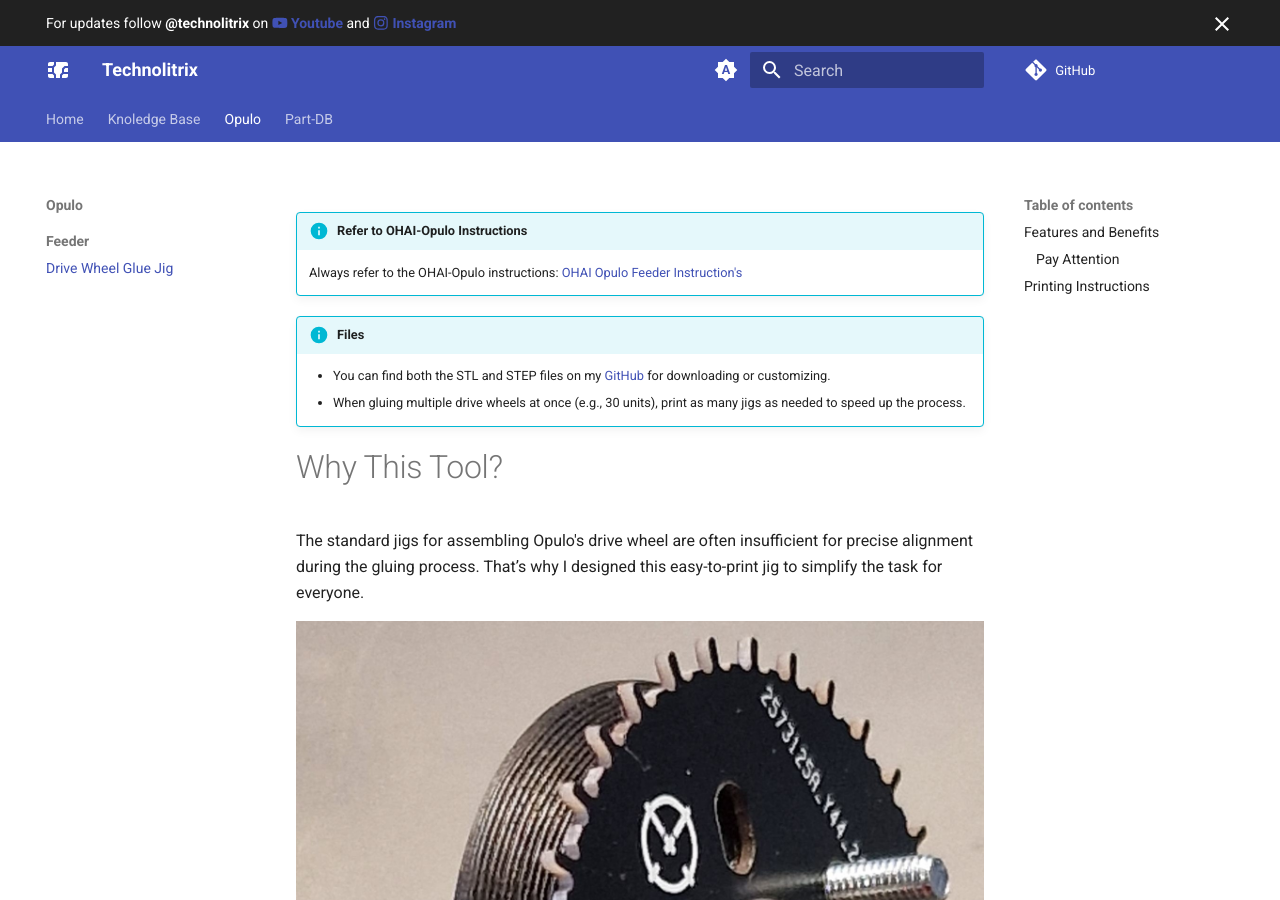
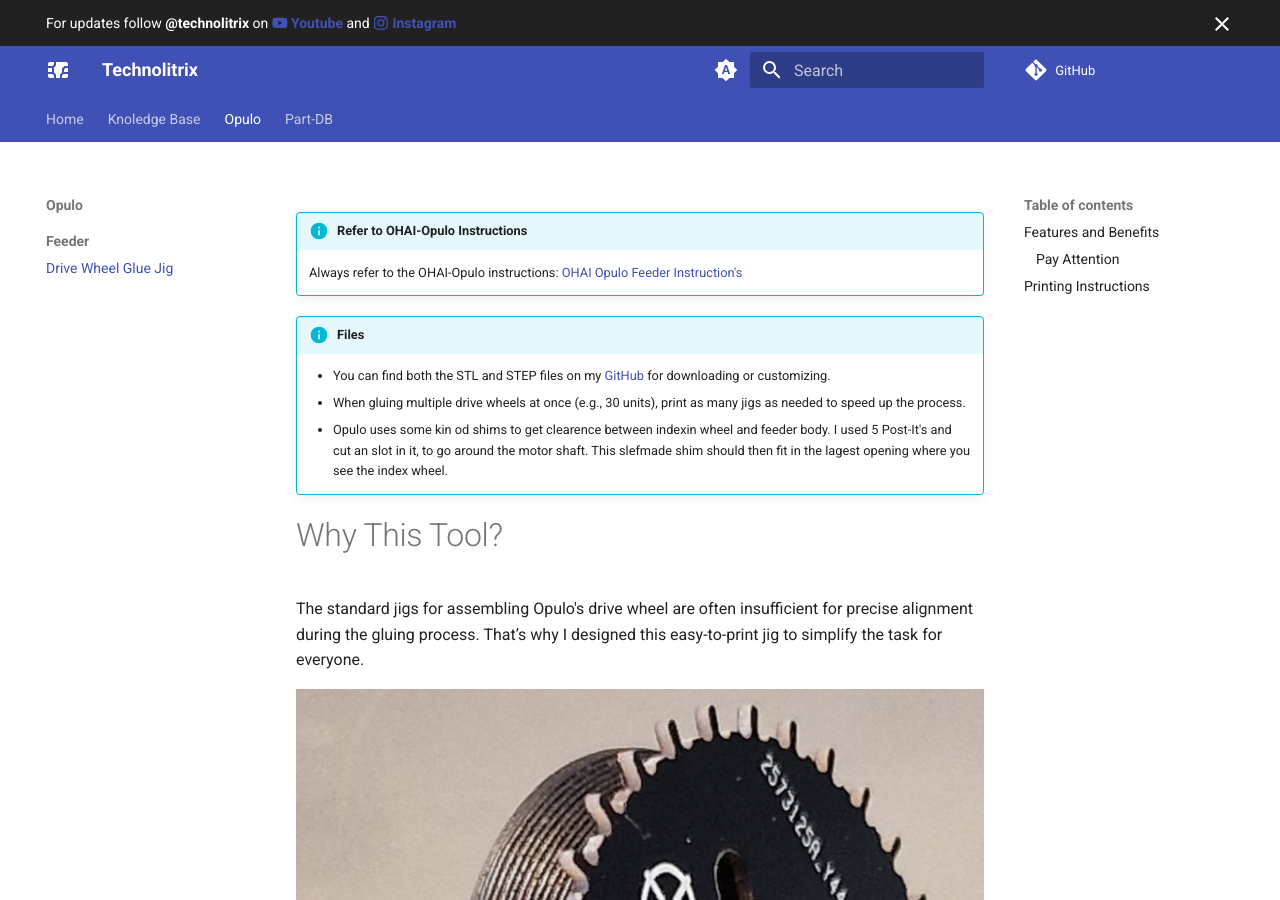
Before and after one commit to Technolitix/docs, an MkDocs documentation site: the page built from docs/drive-wheel-glue-jig.md, in a window 1280 px wide and 900 px high. Built offline with MkDocs 1.6.1 and Material for MkDocs 9.7.7, drawn with Linux system fonts in a browser that asks for light colours.

Commit message:
Update drive-wheel-glue-jig.md

```diff
--- a/docs/drive-wheel-glue-jig.md
+++ b/docs/drive-wheel-glue-jig.md
@@ -4,6 +4,7 @@
 !!! info "Files"
     - You can find both the STL and STEP files on my [GitHub](https://github.com/Technolitix/shaft-aligment-jig.git) for downloading or customizing.
     - When gluing multiple drive wheels at once (e.g., 30 units), print as many jigs as needed to speed up the process.
+    - Opulo uses some kin od shims to get clearence between indexin wheel and feeder body. I used 5 Post-It's and cut an slot in it, to go around the motor shaft. This slefmade shim should then fit in the lagest opening where you see the index wheel.
 
 # Why This Tool?
 
```
